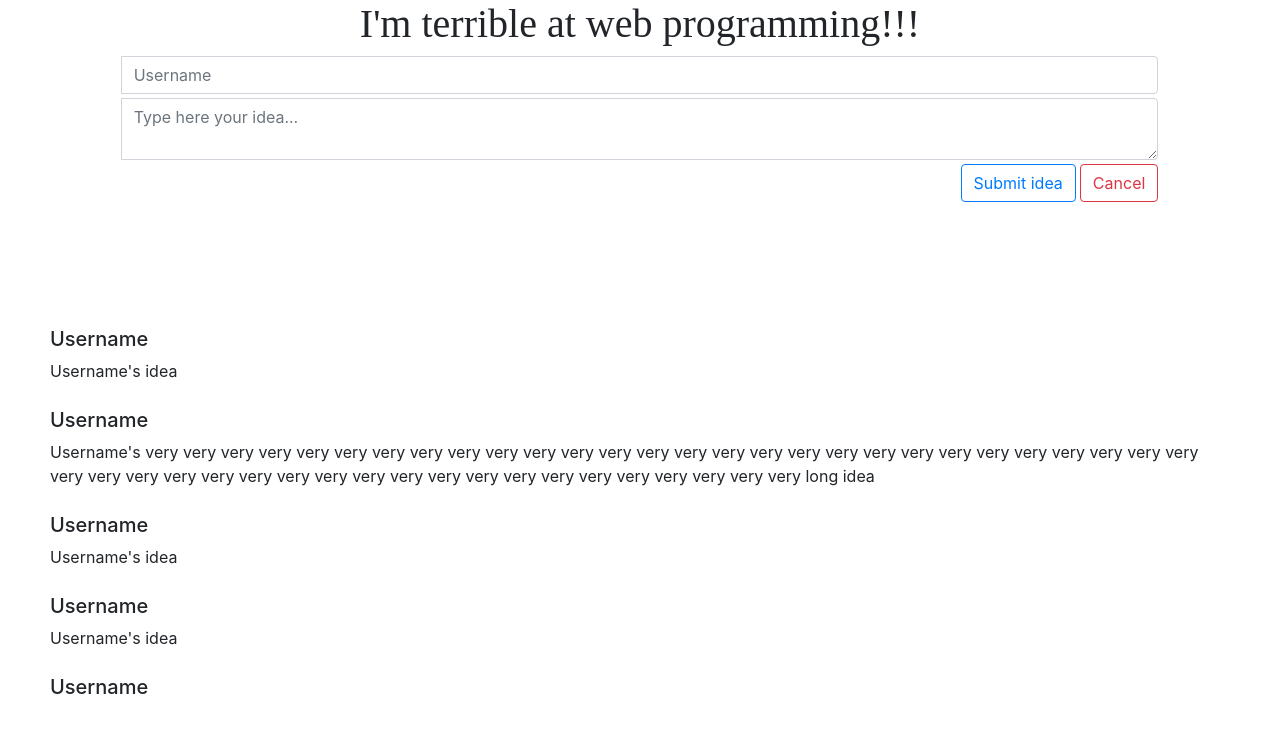
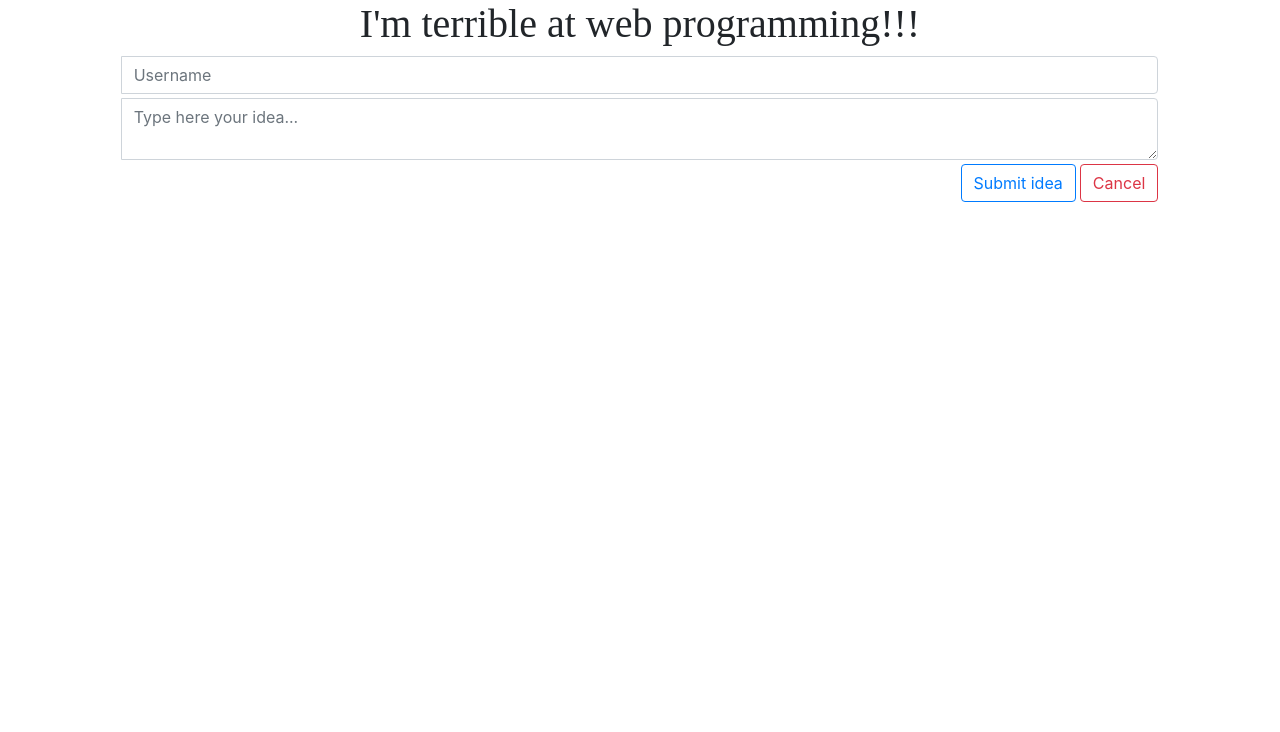
Before and after one commit to Sunlyst/angular-ideabox, an Angular app: page / in a window 1280 px wide. Shown: the top 732 px of the page. Built offline with nearby package versions, Linux system fonts and the light colour scheme.

Commit message:
3 files modified, 1 added

```diff
--- a/src/app/app.component.html
+++ b/src/app/app.component.html
@@ -23,54 +23,10 @@
     </button>
   </form>
 </div>
+
 <div class="list-idea">
-  <div class="idea">
-    <h5>Username</h5>
-    Username's idea
-
-  </div>
-  <div class="idea">
-    <h5>Username</h5>
-    Username's very very very very very very very very very very very very very very very very very very very very very very very very very very very very very very very very very very very very very very very very very very very very very very very very long idea
-  </div>
-  <div class="idea">
-    <h5>Username</h5>
-    Username's idea
-  </div>
-  <div class="idea">
-    <h5>Username</h5>
-    Username's idea
-  </div>
-  <div class="idea">
-    <h5>Username</h5>
-    Username's idea
-  </div>
-  <div class="idea">
-    <h5>Username</h5>
-    Username's idea
-  </div>
-  <div class="idea">
-    <h5>Username</h5>
-    Username's idea
-  </div>
-  <div class="idea">
-    <h5>Username</h5>
-    Username's idea
-  </div>
-  <div class="idea">
-    <h5>Username</h5>
-    Username's idea
-  </div>
-  <div class="idea">
-    <h5>Username</h5>
-    Username's idea
-  </div>
-  <div class="idea">
-    <h5>Username</h5>
-    Username's idea
-  </div>
-  <div class="idea">
-    <h5>Username</h5>
-    Username's idea
+  <div class="idea" *ngFor="let idea of ideas">
+    <h5>{{ idea.username }}</h5>
+    {{ idea.description }}
   </div>
 </div>
--- a/src/app/app.component.ts
+++ b/src/app/app.component.ts
@@ -1,16 +1,22 @@
-import { Component } from '@angular/core';
+import { Component, OnInit } from '@angular/core';
 import {FormBuilder, FormGroup} from '@angular/forms'
+
+import { IdeaService, Idea } from './idea.service';
 
 @Component({
   selector: 'my-app',
   templateUrl: './app.component.html',
   styleUrls: [ './app.component.css' ]
 })
-export class AppComponent  {
+export class AppComponent implements OnInit {
   name = 'Angular';
-  ideaForm : FormGroup
+  ideaForm : FormGroup;
+  ideas: Idea[];
 
-  constructor(private fb: FormBuilder){
+  constructor(
+    private fb: FormBuilder,
+    private ideaService: IdeaService
+    ){
 
     this.ideaForm = this.fb.group({
       username: '',
@@ -18,8 +24,11 @@ export class AppComponent  {
     })
   }
 
+  ngOnInit() {
+    this.ideas = this.ideaService.getIdeas();
+  }
+
   newIdea(){
-    console.log(this.ideaForm.value);
-
+    this.ideaService.addIdea(this.ideaForm.value.username, this.ideaForm.value.description)
   }
 }
--- a/src/app/app.module.ts
+++ b/src/app/app.module.ts
@@ -4,10 +4,12 @@ import { FormsModule } from '@angular/forms';
 import {ReactiveFormsModule} from '@angular/forms'
 
 import { AppComponent } from './app.component';
+import { IdeaService } from './idea.service';
 
 @NgModule({
   imports:      [ BrowserModule, FormsModule, ReactiveFormsModule ],
   declarations: [ AppComponent ],
-  bootstrap:    [ AppComponent ]
+  bootstrap:    [ AppComponent ],
+  providers: [IdeaService]
 })
 export class AppModule { }
--- /dev/null
+++ b/src/app/idea.service.ts
@@ -0,0 +1,24 @@
+import { Injectable } from "@angular/core";
+
+@Injectable()
+export class IdeaService {
+  private ideas: Array<Idea>;
+
+  constructor() {
+    this.ideas = [];
+  }
+
+  getIdeas() {
+    return this.ideas;
+  }
+
+  addIdea(username: string, description: string) {
+    const idea: Idea = { username: username, description: description };
+    this.ideas.push(idea);
+  }
+}
+
+export class Idea {
+  username: string;
+  description: string;
+}
```
